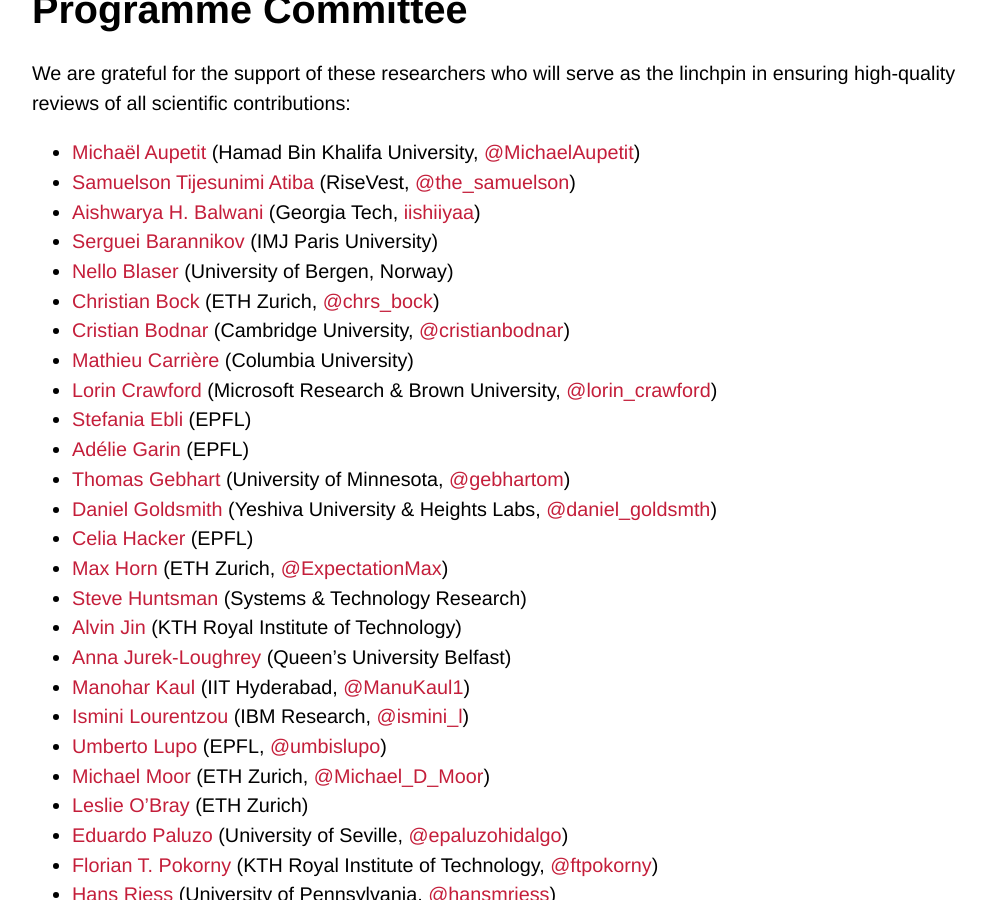
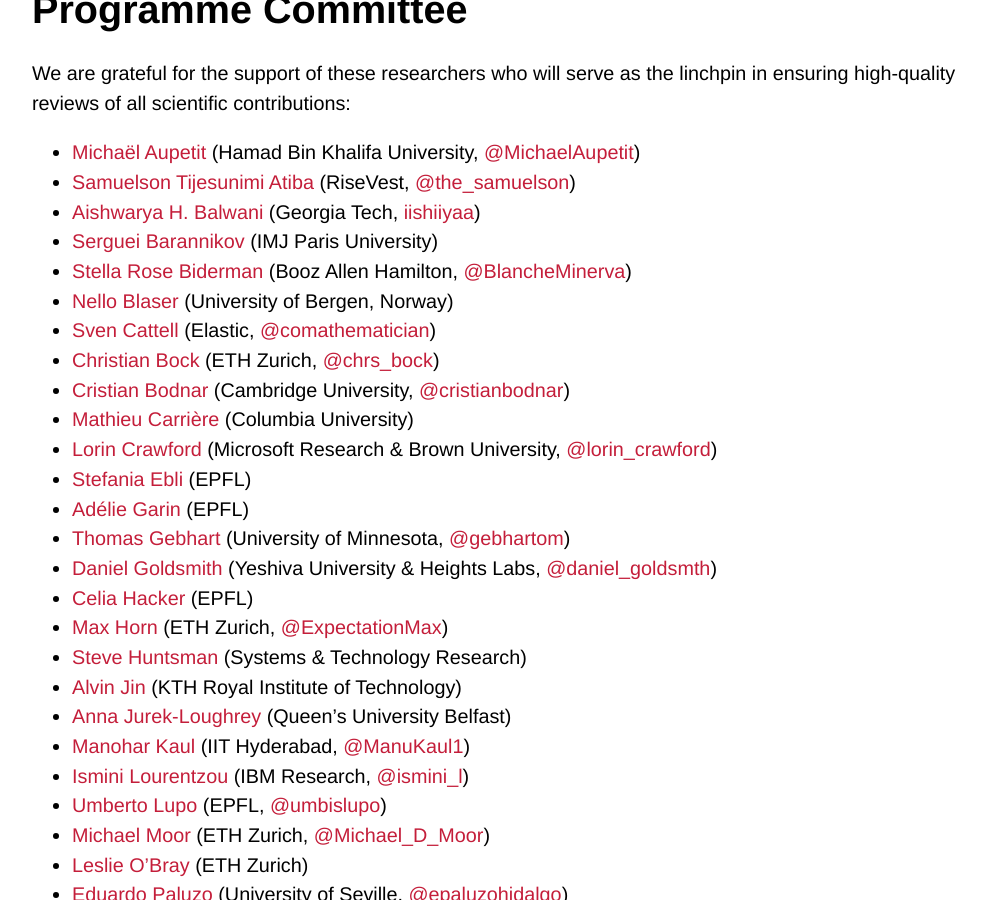
Before and after one commit to tda-in-ml/tda-in-ml.github.io, a Jekyll site: the page built from committee.md, in a window 1280 px wide and 900 px high, scrolled down 484 px. Shown: the whole window, without its empty margins (140-1126 px from the left). Built offline with Jekyll 4.4.1, drawn with Linux system fonts in a browser that asks for light colours; some web fonts are replaced; our own code applies the rules of GitHub Pages for plain Markdown files.

Commit message:
Extended programme committee

```diff
--- a/committee.md
+++ b/committee.md
@@ -11,7 +11,9 @@ linchpin in ensuring high-quality reviews of all scientific contributions:
 - [Samuelson Tijesunimi Atiba](https://medium.com/@the_samuelson) (RiseVest, [@the_samuelson](https://twitter.com/the_samuelson))
 - [Aishwarya H. Balwani](https://aishwaryahb.github.io) (Georgia Tech, [iishiiyaa](https://twitter.com/iishiiyaa))
 - [Serguei Barannikov](https://webusers.imj-prg.fr/serguei.barannikov) (IMJ Paris University)
+- [Stella Rose Biderman](https://www.stellabiderman.com) (Booz Allen Hamilton, [@BlancheMinerva](https://twitter.com/BlancheMinerva))
 - [Nello Blaser](https://folk.uib.no/nbl003/index.html) (University of Bergen, Norway)
+- [Sven Cattell](https://twitter.com/comathematician) (Elastic, [@comathematician](https://twitter.com/comathematician))
 - [Christian Bock](https://christian.bock.ml) (ETH Zurich, [@chrs_bock](https://twitter.com/chrs_bock))
 - [Cristian Bodnar](https://crisbodnar.github.io) (Cambridge University, [@cristianbodnar](https://twitter.com/cristianbodnar))
 - [Mathieu Carrière](https://mathieucarriere.github.io/website) (Columbia University)
```
